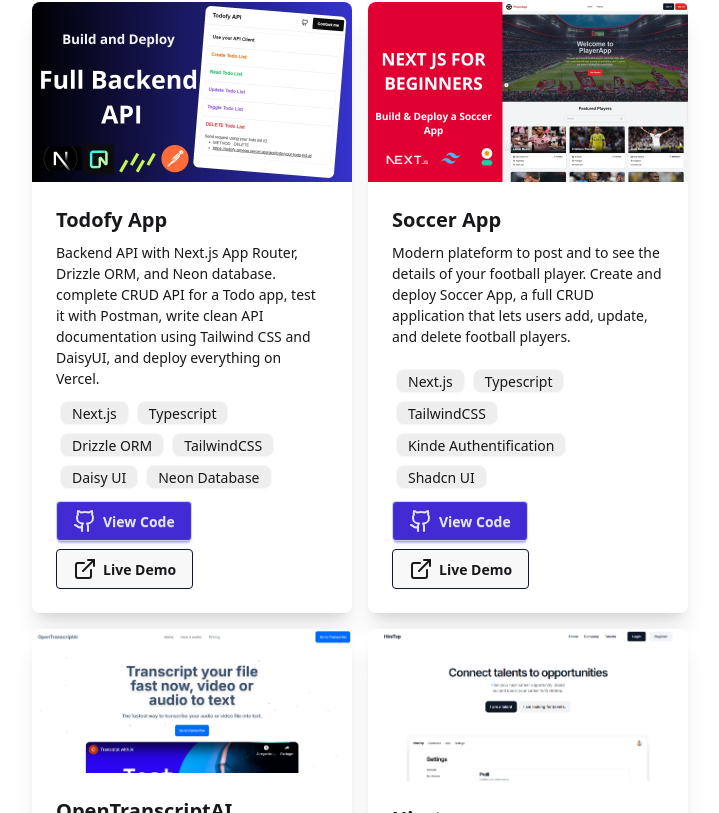
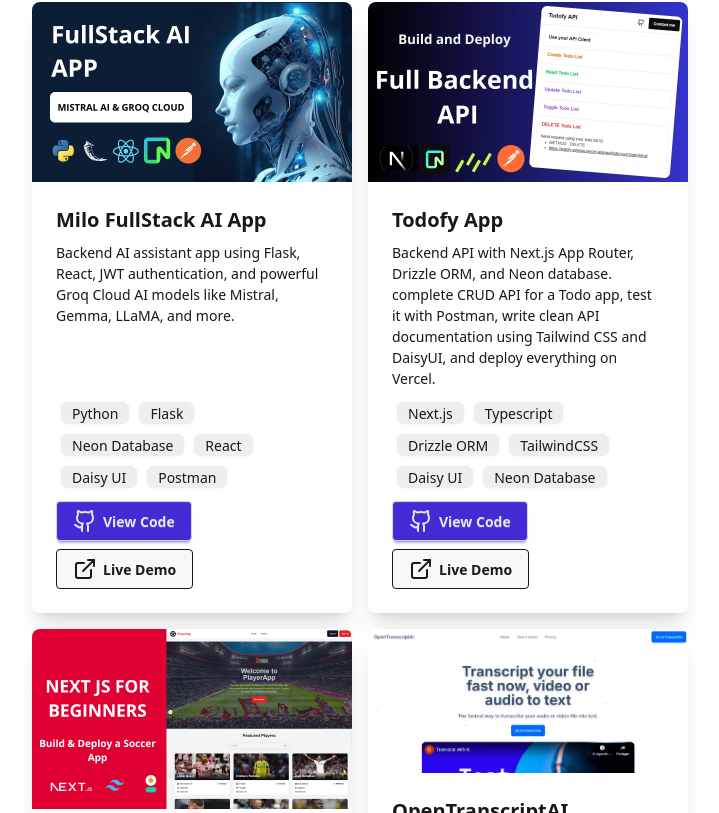
Before and after one commit to Osiris8/osirismigan, a Next.js app: page / in a window 1280 px wide. Shown: the part 1563-2376 px from the top of the page, without its empty margins (280-999 px from the left). Built offline with nearby package versions, Linux system fonts and the light colour scheme.

Commit message:
add milo fullstack AI project App

```diff
--- a/components/Project.tsx
+++ b/components/Project.tsx
@@ -4,6 +4,7 @@
 import opentranscriptai from "@/public/images/opentranscriptai.png";
 import hiretop2 from "@/public/images/hiretop2.png";
 import playerApp from "@/public/images/player-app.png";
+import milo from "@/public/images/milo.png";
 import todofyApp from "@/public/images/todofy.jpg";
 import Link from "next/link";
 
@@ -20,6 +21,22 @@
 export default function Project() {
   // List of project to display
   const projects: ProjectType[] = [
+    {
+      title: "Milo FullStack AI App",
+      description:
+        "Backend AI assistant app using Flask, React, JWT authentication, and powerful Groq Cloud AI models like Mistral, Gemma, LLaMA, and more.",
+      imageUrl: milo,
+      badges: [
+        "Python",
+        "Flask",
+        "Neon Database",
+        "React",
+        "Daisy UI",
+        "Postman",
+      ],
+      codeLink: "https://youtu.be/_PZHRUFZDpE?si=9XZ5rflmk3rJEZsN",
+      demoLink: "https://milo-beta.vercel.app/",
+    },
     {
       title: "Todofy App",
       description:
```
Also changed, not shown: public/images/milo.png (added).
